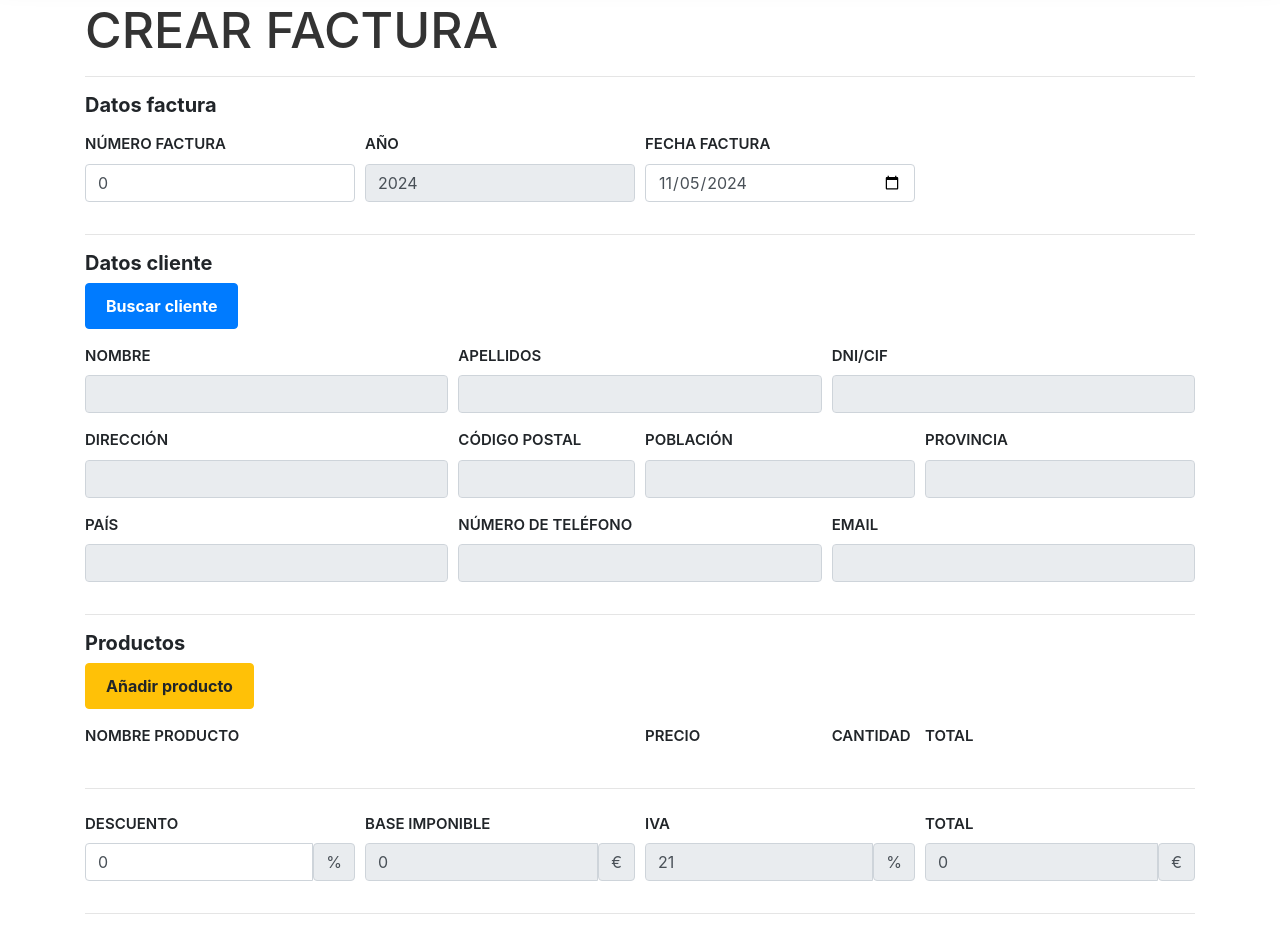
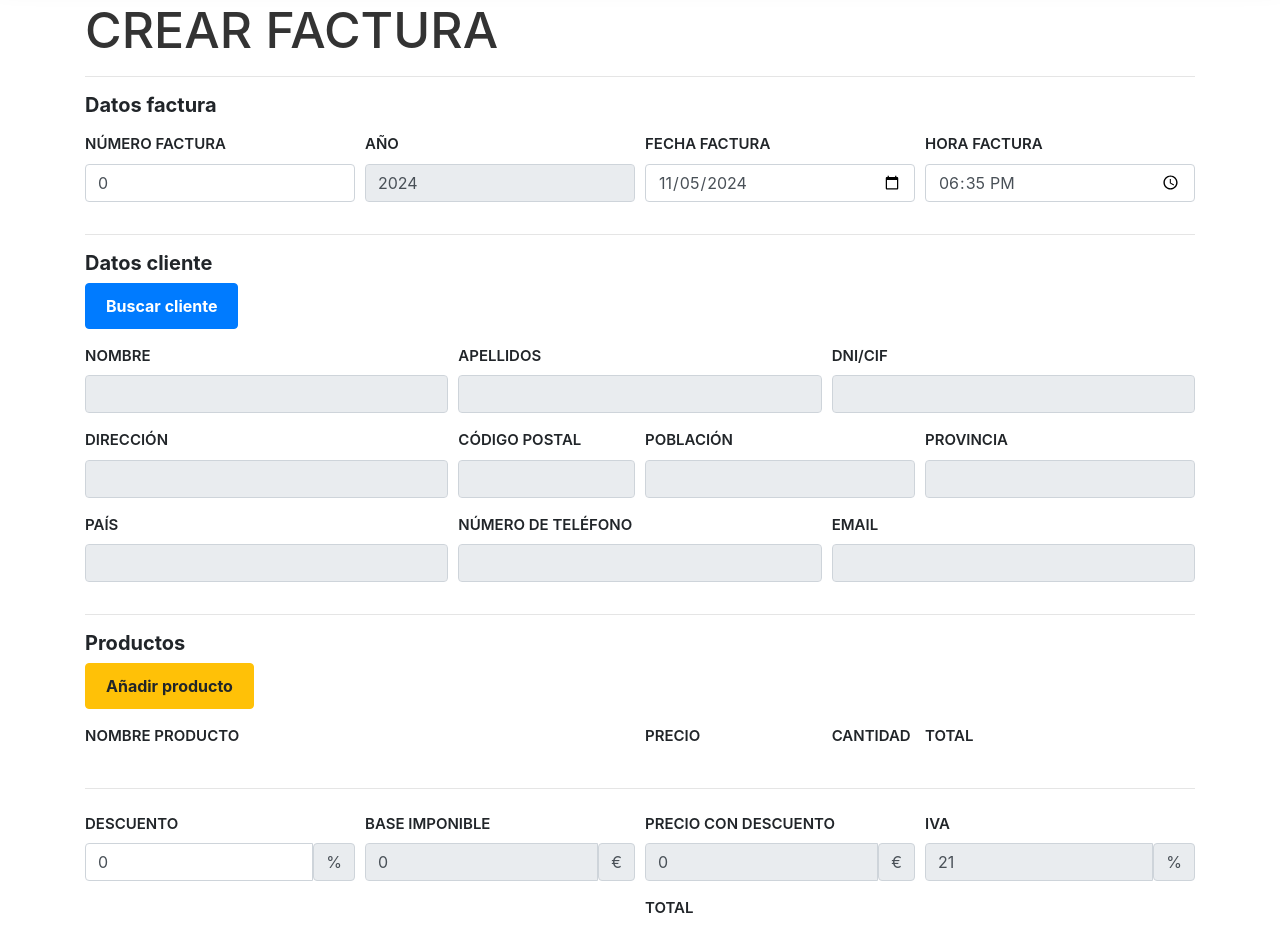
Before and after one commit to javieriranzo/invoicely-project, an Angular app in the folder invoicely-frontend/: page /pantalla-facturas in a window 1280 px wide. Shown: the part 100-1026 px from the top of the page. Built offline with nearby package versions, Linux system fonts and the light colour scheme.

Commit message:
Añadido campo horaFactura para mostrar la hora actual en la pantalla-facturas

```diff
--- a/invoicely-frontend/src/app/pantalla-facturas/pantalla-facturas.component.html
+++ b/invoicely-frontend/src/app/pantalla-facturas/pantalla-facturas.component.html
@@ -22,6 +22,10 @@
       <div class="form-group col-md-3">
         <label>FECHA FACTURA</label>
         <input type="date" class="form-control" [(ngModel)]="fechaActual" aria-label="Fecha de factura" />
+      </div>
+      <div class="form-group col-md-3">
+        <label>HORA FACTURA</label>
+        <input type="time" class="form-control" [(ngModel)]="horaActual" aria-label="Hora de factura" />
       </div>
     </div>
 
@@ -158,11 +162,11 @@
   <!-- Total de la factura -->
   <section class="mt-4">
 
-    <div class="form-row">
+    <div class="form-row justify-content-end">
       <div class="form-group col-md-3">
         <label>DESCUENTO</label>
         <div class="input-group">
-          <input type="number" class="form-control" [(ngModel)]="descuentoFactura" (input)="actualizarDescuentoFactura($event)" min="0" max="100" />
+          <input type="number" class="form-control" [(ngModel)]="descuentoFactura" min="0" max="100" />
           <span class="input-group-text">%</span>
         </div>
       </div>
@@ -174,20 +178,26 @@
         </div>
       </div>
       <div class="form-group col-md-3">
+        <label>PRECIO CON DESCUENTO</label>
+        <div class="input-group">
+          <input type="text" class="form-control" [(ngModel)]="totalFactura"  disabled />
+          <span class="input-group-text">€</span>
+        </div>
+      </div>
+      <div class="form-group col-md-3">
         <label>IVA</label>
         <div class="input-group">
           <input type="text" class="form-control" [(ngModel)]="iva" disabled />
           <span class="input-group-text">%</span>
         </div>
       </div>
-      <div class="form-group col-md-3">
+      <div class="form-group col-md-6">
         <label>TOTAL</label>
         <div class="input-group">
           <input type="text" class="form-control" [(ngModel)]="totalConIVA" disabled />
           <span class="input-group-text">€</span>
         </div>
       </div>
-
     </div>
 
   </section>
--- a/invoicely-frontend/src/app/pantalla-facturas/pantalla-facturas.component.ts
+++ b/invoicely-frontend/src/app/pantalla-facturas/pantalla-facturas.component.ts
@@ -26,12 +26,14 @@ export class PantallaFacturasComponent {
   numeroFactura: number = 0;
   anoActual: number = new Date().getFullYear();
   fechaActual: string = new Date().toISOString().split('T')[0]; // Fecha en formato ISO para el input date
+  horaActual: string = new Date().toTimeString().slice(0, 5);
 
   // Datos de cálculo de factura
   totalFactura: number = 0;
   descuentoFactura: number = 0;
   iva: number = 21;  // Presuponiendo IVA al 21%
   totalConIVA: number = 0;
+  totalConDescuento: number = 0;
 
   // Array para almacenar las líneas de productos seleccionados en la factura
   lineasFactura: any[] = [];
@@ -90,9 +92,12 @@ export class PantallaFacturasComponent {
   }
 
   calcularTotalConIVA(): void {
+    // Calcular el total con descuento sobre el precio original
     const descuento = (this.totalFactura * this.descuentoFactura) / 100;
-    const totalConDescuento = this.totalFactura - descuento;
-    this.totalConIVA = totalConDescuento * (1 + this.iva / 100);
+    this.totalConDescuento = this.totalFactura - descuento;
+
+    // Aplicar el IVA solo al total después de descuento
+    this.totalConIVA = this.totalConDescuento * (1 + this.iva / 100);
   }
 
   actualizarCantidad(linea: any) {
@@ -104,4 +109,6 @@ export class PantallaFacturasComponent {
     this.lineasFactura.splice(index, 1);
     this.calcularTotalFactura();
   }
+
+
 }
```
